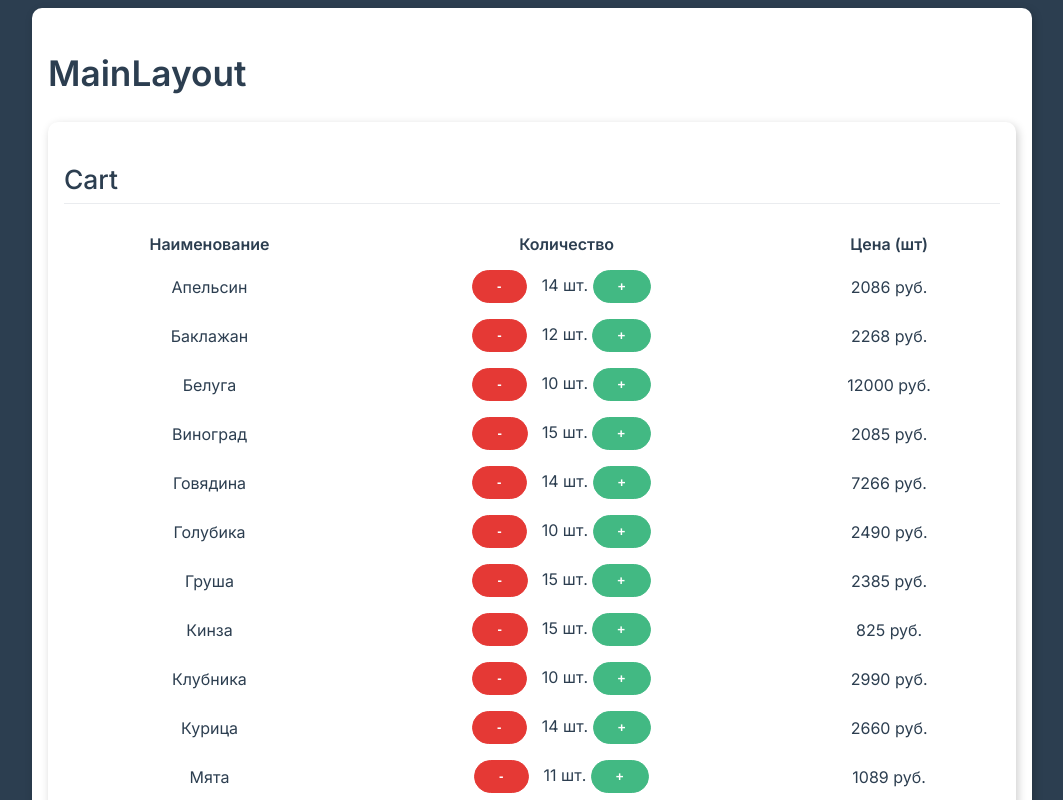
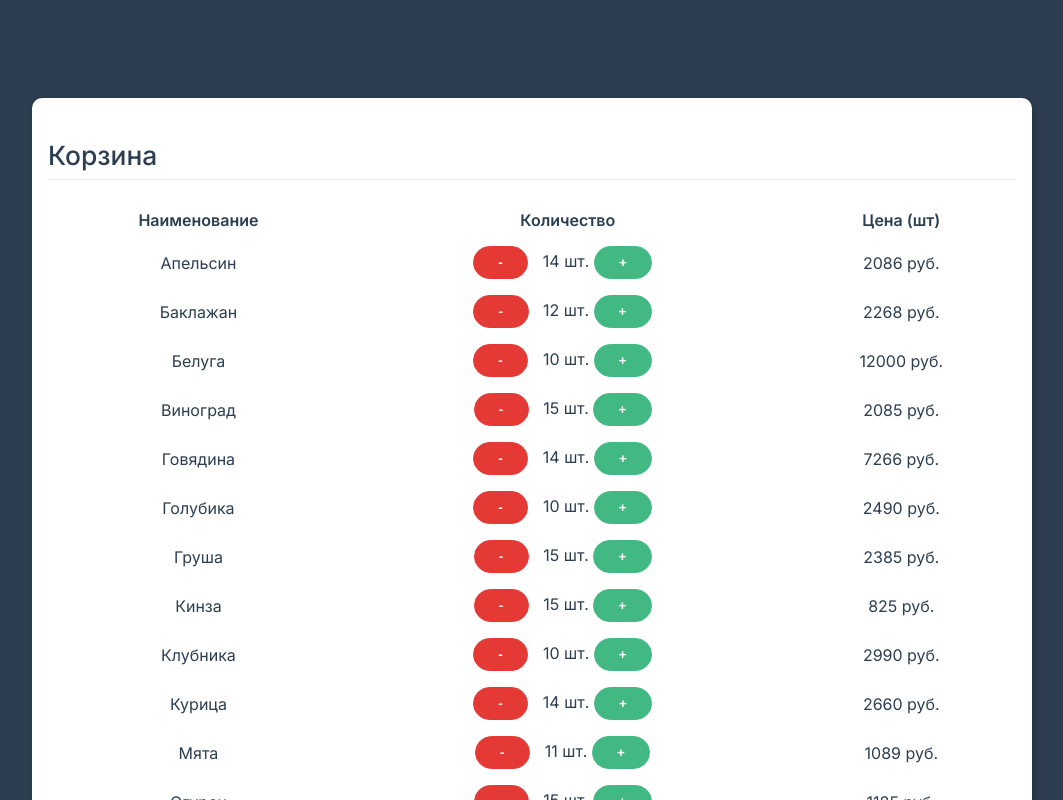
Before and after one commit to akaKAIN/vue3-course-work, a Vue app: page /cart in a window 1280 px wide. Shown: the top 800 px of the page, without its empty margins (108-1171 px from the left). Built offline with nearby package versions, Linux system fonts and the light colour scheme; data requests are answered from the project's data file.

Commit message:
Refactor layouts. Create PageWrapper: AppPage.

```diff
--- a/src/layouts/LostLayout.vue
+++ b/src/layouts/LostLayout.vue
@@ -1,7 +1,6 @@
 <template>
-  <div class="container">
-    <h1>LOST Layout</h1>
-  </div>
+  <h1>LOST Layout</h1>
+  <router-view></router-view>
 </template>
 
 <script lang="ts">
--- a/src/layouts/MainLayout.vue
+++ b/src/layouts/MainLayout.vue
@@ -1,10 +1,6 @@
 <template>
-  <div class="container">
-    <div class="card">
-      <h1>MainLayout</h1>
-      <router-view></router-view>
-    </div>
-  </div>
+  <h1>MainLayout</h1>
+  <router-view></router-view>
 </template>
 
 <script lang="ts">
--- a/src/models/base.model.ts
+++ b/src/models/base.model.ts
@@ -1,5 +1,5 @@
-export interface CommonObject<T, K> {
-  keys<T>(id: T): K;
+export interface CommonObject<K> {
+  [id: string]: K;
 }
 
 // Вероятно излишний тип (можно заменить на string)
--- a/src/views/Cart.vue
+++ b/src/views/Cart.vue
@@ -1,5 +1,5 @@
 <template>
-  <app-page title="Cart">
+  <app-page title="Корзина">
     <suspense>
       <template #fallback>
         <div class="loader"></div>
@@ -16,16 +16,19 @@
 import { defineComponent, onErrorCaptured, ref } from 'vue';
 import CartProduct from '@/components/CartProduct.vue';
 import AppPage from '@/components/ui/AppPage.vue';
+import { CommonObject } from '@/models/base.model';
 
-// const CART_MODEL: CommonObject<string, number> = {
-//   '2': 3,
-//   '5': 1
-// };
+const CART_MODEL: CommonObject<number> = {
+  '2': 3,
+  '5': 1
+};
 
 export default defineComponent({
   name: 'Cart',
   components: { AppPage, CartProduct },
   setup() {
+    const cart = ref<CommonObject<number>>(CART_MODEL);
+    console.log(cart.value);
     const error = ref<null | unknown>(null);
     onErrorCaptured(err => {
       console.log('onErrorCaptured: ', err);
--- a/src/views/Product.vue
+++ b/src/views/Product.vue
@@ -1,11 +1,13 @@
 <template>
-  <h2>Product</h2>
+  <app-page title="Products"></app-page>
 </template>
 
 <script lang="ts">
 import { defineComponent } from 'vue';
+import AppPage from '@/components/ui/AppPage.vue';
 
 export default defineComponent({
-  name: 'Product'
+  name: 'Product',
+  components: { AppPage }
 });
 </script>
--- a/src/views/Shop.vue
+++ b/src/views/Shop.vue
@@ -1,11 +1,13 @@
 <template>
-  <h2>Shop</h2>
+  <app-page title="Home"></app-page>
 </template>
 
 <script lang="ts">
 import { defineComponent } from 'vue';
+import AppPage from '@/components/ui/AppPage.vue';
 
 export default defineComponent({
-  name: 'Shop'
+  name: 'Shop',
+  components: { AppPage }
 });
 </script>
```
Also changed, not shown: src/models/store.model.ts (+2 -6 lines).
